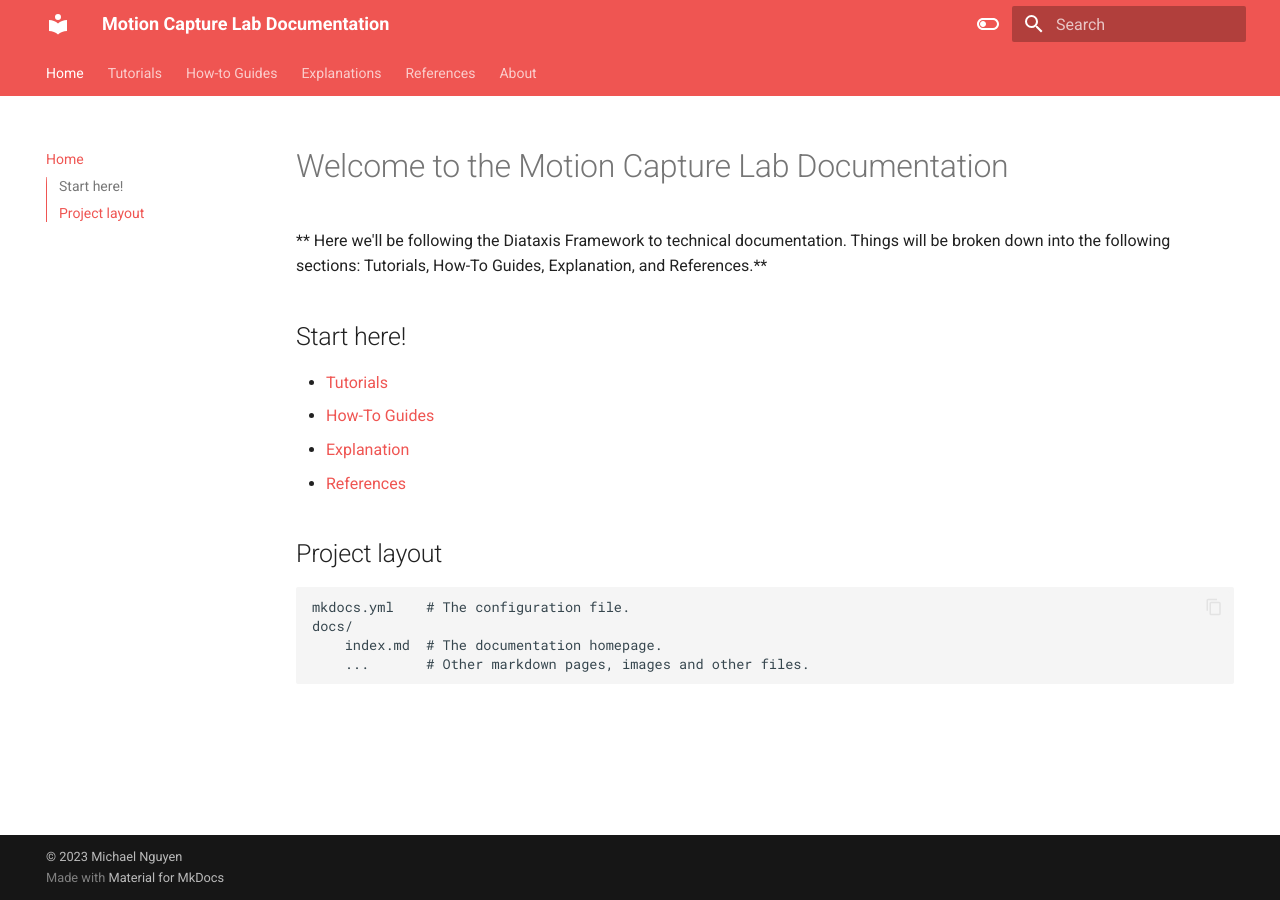
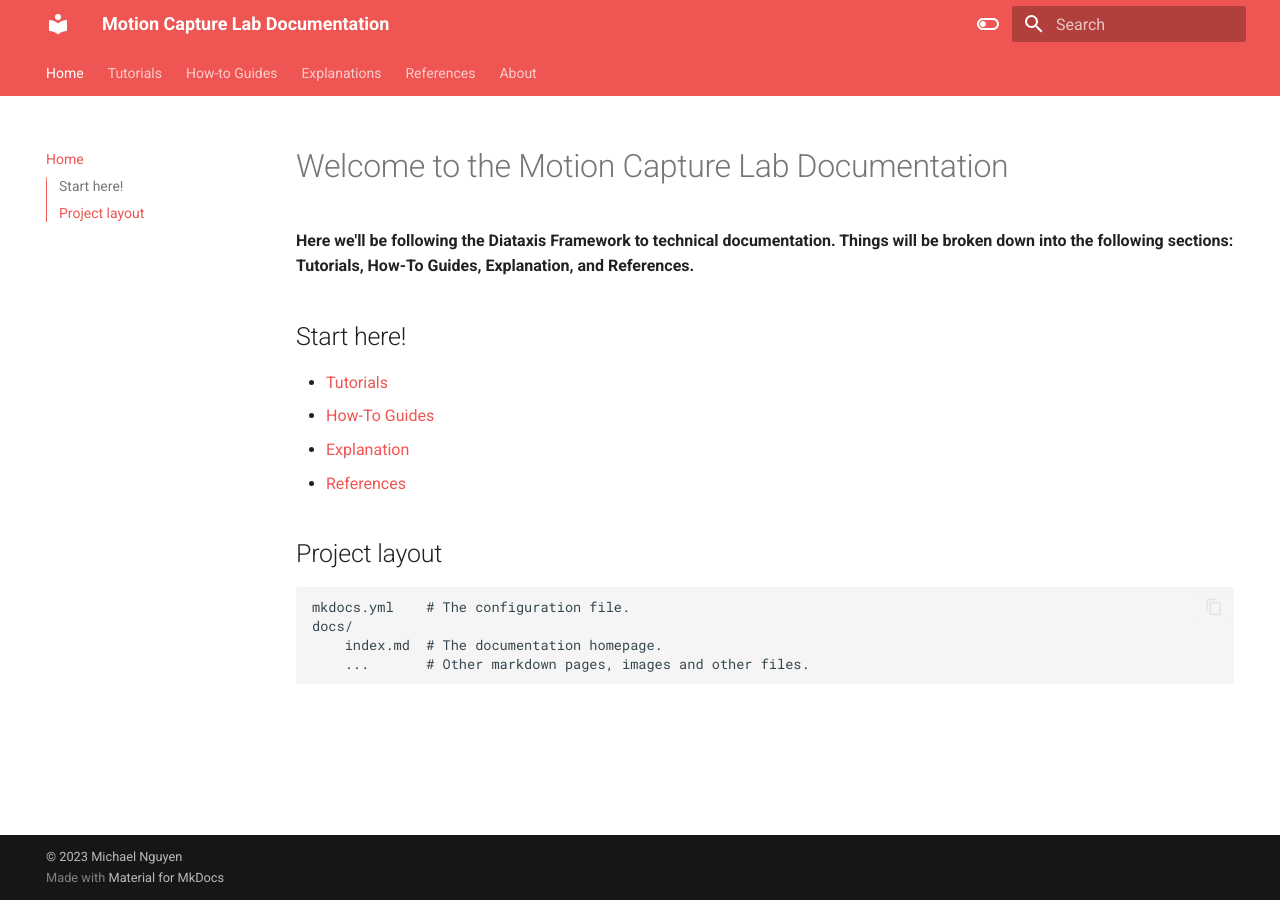
Before and after one commit to MocapMike/MotionCaptureDocumentation, an MkDocs documentation site: the page built from docs/index.md, in a window 1280 px wide. Built offline with MkDocs 1.6.1 and Material for MkDocs 9.7.7, drawn with Linux system fonts in a browser that asks for light colours.

```diff
--- a/docs/index.md
+++ b/docs/index.md
@@ -1,6 +1,6 @@
 # Welcome to the Motion Capture Lab Documentation
 
-** Here we'll be following the Diataxis Framework to technical documentation. Things will be broken down into the following sections: Tutorials, How-To Guides, Explanation, and References.**
+__Here we'll be following the Diataxis Framework to technical documentation. Things will be broken down into the following sections: Tutorials, How-To Guides, Explanation, and References.__
 
 ## Start here!
 
```
